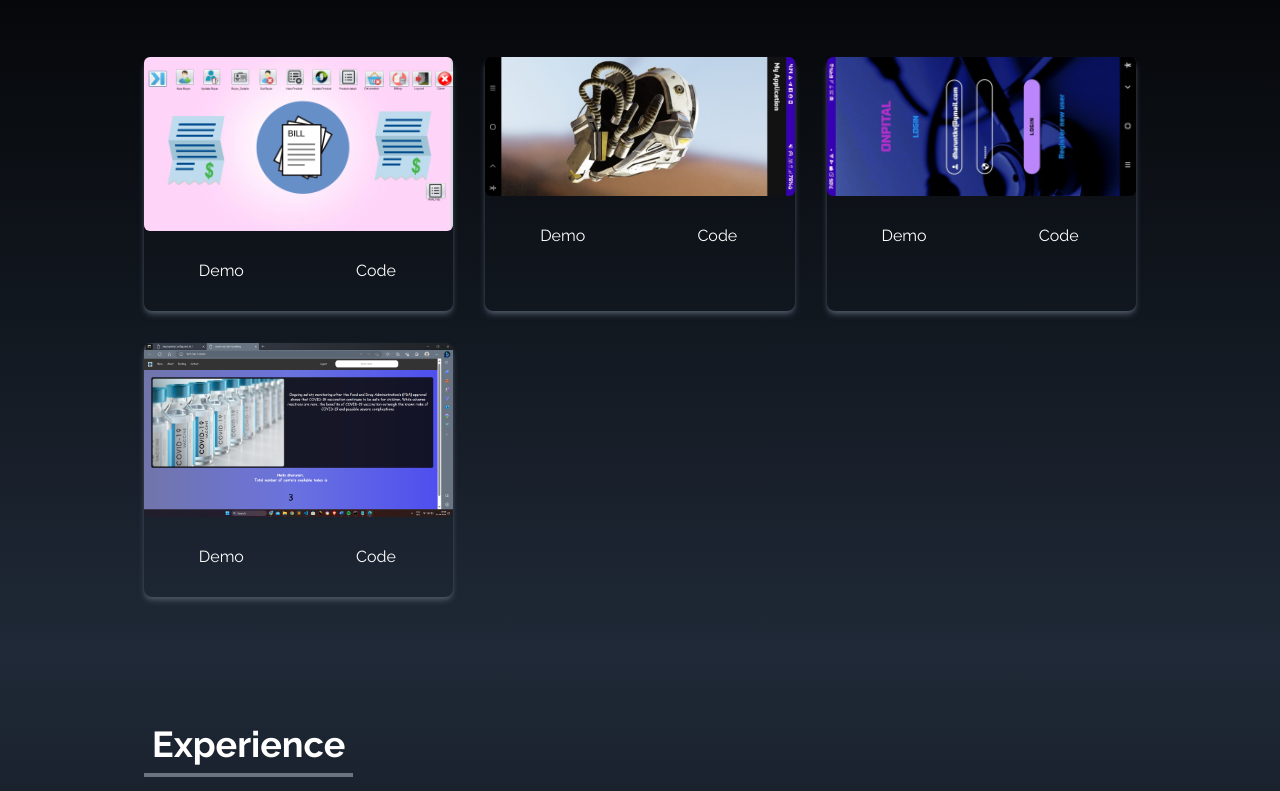
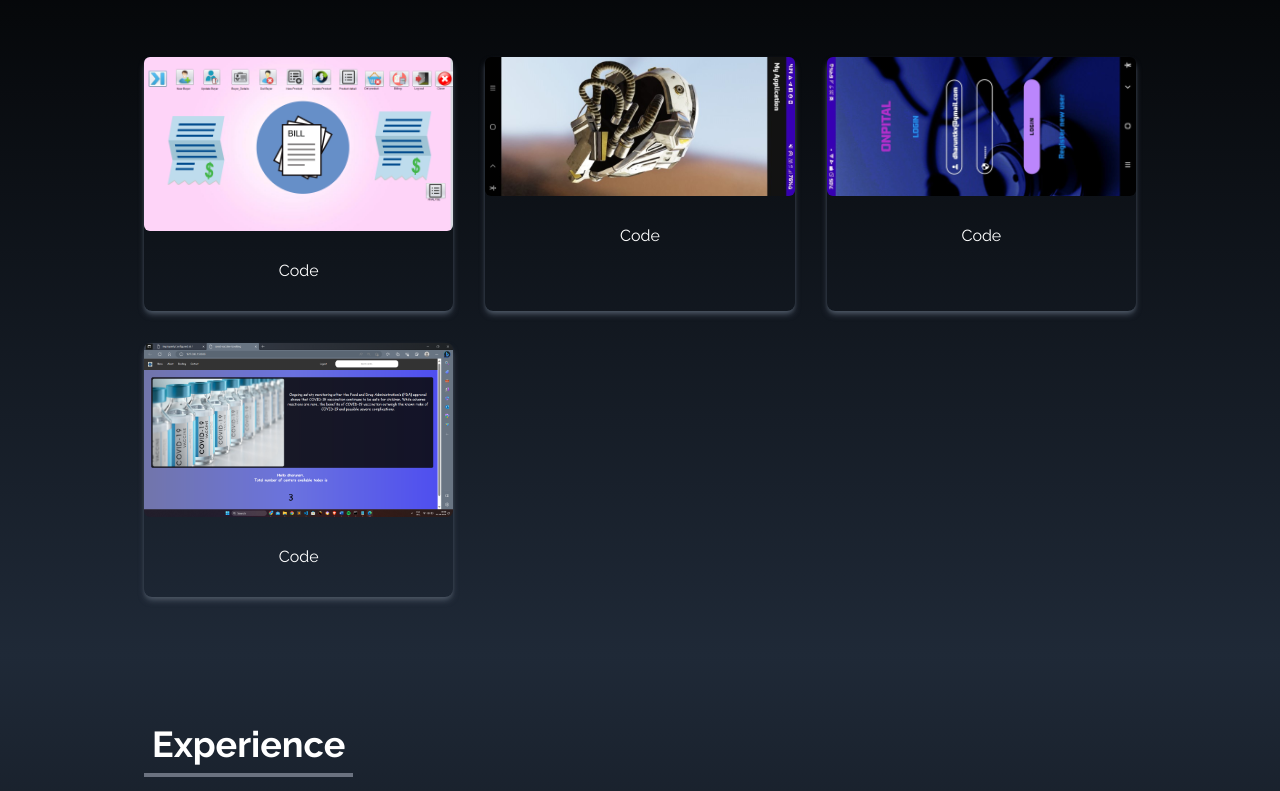
Before and after one commit to dharunsri09/Myportfol, a React (Create React App) app: page / in a window 1280 px wide. Shown: the part 1745-2536 px from the top of the page. Built offline with nearby package versions, Linux system fonts and the light colour scheme.

Commit message:
Add files via upload

```diff
--- a/src/components/Home.jsx
+++ b/src/components/Home.jsx
@@ -1,6 +1,7 @@
 import React from "react";
 import Myimg from '../assets/heroImage.jpg'
 import {MdKeyboardArrowRight} from 'react-icons/md'
+import { Link } from "react-scroll";
 
 const Home =()=> {
     return (
@@ -16,12 +17,14 @@ const Home =()=> {
                         As for my android apps I'have developed in both kotlin and java in android studio.
                     </p>
                     <div>
+                    <Link to="projects" smooth duration={500}>
                         <button className="group text-white w-fit px-6 py-3 my-2 flex item-center rounded-md bg-gradient-to-r from-cyan-500 to-blue-500 cursor-pointer">
                             Projects
                             <span className="group-hover:rotate-90 duration-300">
                                 <MdKeyboardArrowRight size={25}  className="ml-1 "></MdKeyboardArrowRight>
                             </span>
                         </button>
+                    </Link>
                     </div>
                 </div>
                 <div>
--- a/src/components/Projects.jsx
+++ b/src/components/Projects.jsx
@@ -9,18 +9,23 @@ const Project=()=>{
         {
           id: 1,
           src: arrayDestruct,
+          lin:"https://github.com/dharunsri09/BillingSystem",
+
         },
         {
           id: 2,
           src: reactParallax,
+          lin:"https://github.com/dharunsri09/3D-renderer"
         },
         {
           id: 3,
           src: navbar,
+          lin:"https://github.com/dharunsri09/MedcheckOnline",
         },
         {
           id: 4,
           src: reactSmooth,
+          lin:"https://github.com/dharunsri09/covidvac",
         },
       ];
 
@@ -38,7 +43,7 @@ const Project=()=>{
             </div>
 
             <div className="grid sm:grid-cols-2 md:grid-cols-3 gap-8 px-12 sm:px-0">
-              {portfolios.map(({ id, src }) => (
+              {portfolios.map(({ id, src,lin }) => (
                 <div key={id} className=" shadow-md shadow-gray-600 rounded-lg">
                   <img
                     src={src}
@@ -46,12 +51,11 @@ const Project=()=>{
                     className="rounded-md duration-200 hover:scale-105"
                   />
                   <div className="flex items-center justify-center">
-                    <button className=" w-1/2 px-6 py-3 m-4 duration-200 hover:scale-105">
-                      Demo
-                    </button>
+                    <a href={lin}>
                     <button className="px-6 py-3 w-1/2 m-4 duration-200 hover:scale-105">
                       Code
                     </button>
+                    </a>
                   </div>
                 </div>
               ))}
```
